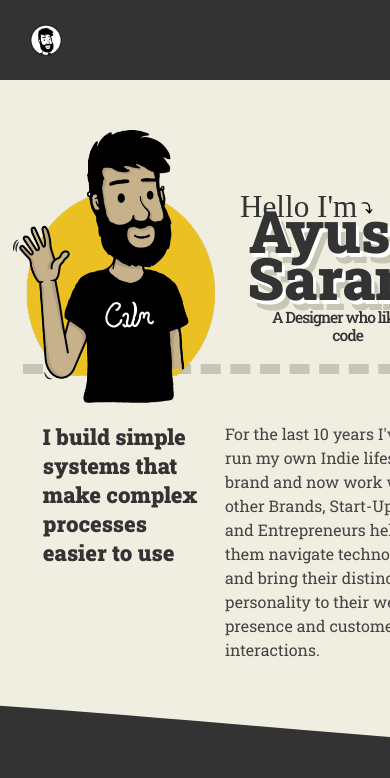
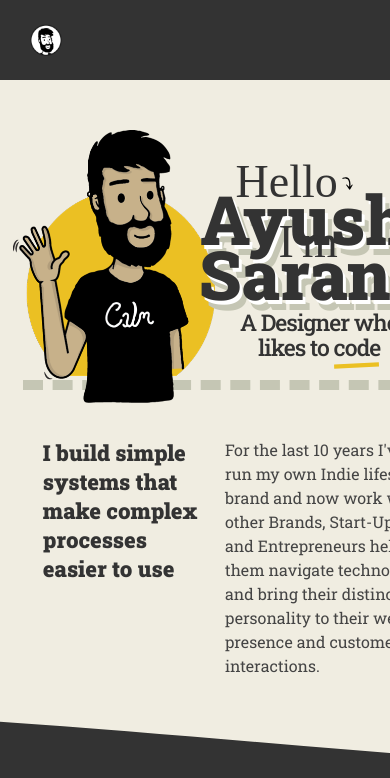
Before and after one commit to ayushsaranGithuB/ayush-personal-react, a Next.js app: page / in a window 390 px wide. Shown: the top 778 px of the page. Built offline with nearby package versions, Linux system fonts and the light colour scheme; a web font is replaced by a local one.

Commit message:
killer mobile styles :p

```diff
--- a/styles/Home.module.css
+++ b/styles/Home.module.css
@@ -329,8 +329,9 @@ section.homeHero{
 @media (max-width: 680px) {
 
     .homeHero h1{
-        font-size: 15vw;
-        top: 20vw;
+        font-size: clamp(68px,15vw,102px);
+        top: 16vw;
+        right: 5vw;
     }
 
     .homePage section{
@@ -353,6 +354,7 @@ section.homeHero{
         padding-top: 0;
         padding-bottom: 0;
         margin-top: 50px;
+        min-height: 250px;
     }
 
 
@@ -387,16 +389,16 @@ section.homeHero{
 
     .homeHero h1 em{
         right: 18vw;
-        top: -8vw;
-        font-size: 8vw;
+        top:min(-8vw,-40px);
+        font-size: clamp(46px,8vw,52px);
     }
 
     .homeHero h2{
-        top: 46vw;
-        font-size: 4vw;
-        line-height: 4.5vw;
-        max-width: min(60%,39vw);
-        right: 1vw;
+        top: max(44vw,180px);
+        font-size: clamp(23px,4vw,26px);
+        line-height: 1.1em;
+        max-width: max(40%,39vw);
+        right: 7vw;
     }
 
     .homeHero h2 .highlight{
```
